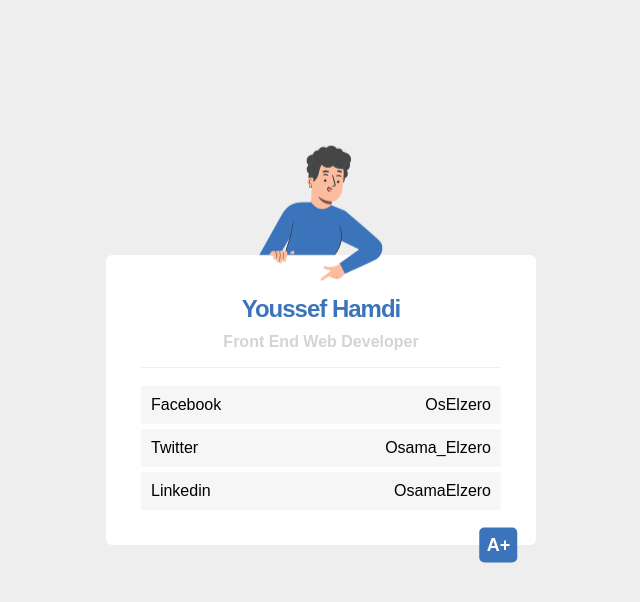
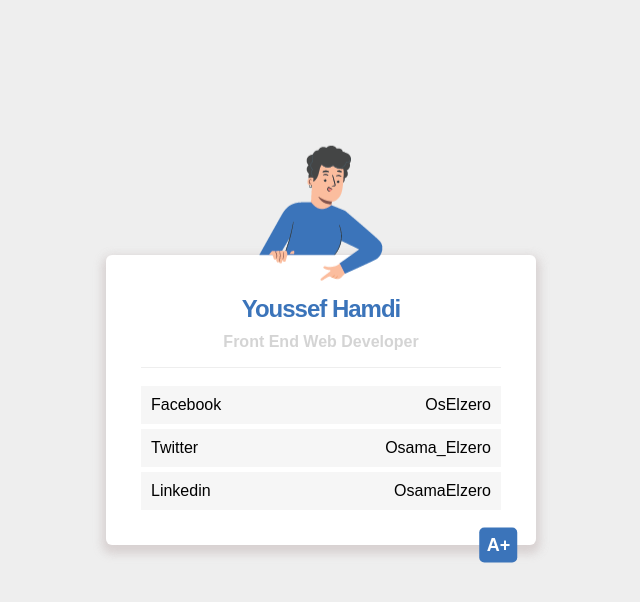
Before and after one commit to youssef7amdi/card-with-transparent, a plain HTML site: page index.html in a window 1280 px wide. Shown: the whole page, without its empty margins (319-959 px from the left). Drawn offline with Linux system fonts and the light colour scheme.

Commit message:
Updating Style

```diff
--- a/css/main.css
+++ b/css/main.css
@@ -24,6 +24,7 @@ body {
   padding: 20px 35px;
   position: relative;
   border-radius: 6px;
+  box-shadow: 0px 5px 9px 4px rgba(184, 169, 169, 0.37), 2px 3px 10px 2px rgba(234, 232, 232, 0.71);
 }
 .card::after {
   content: "A+";
```
